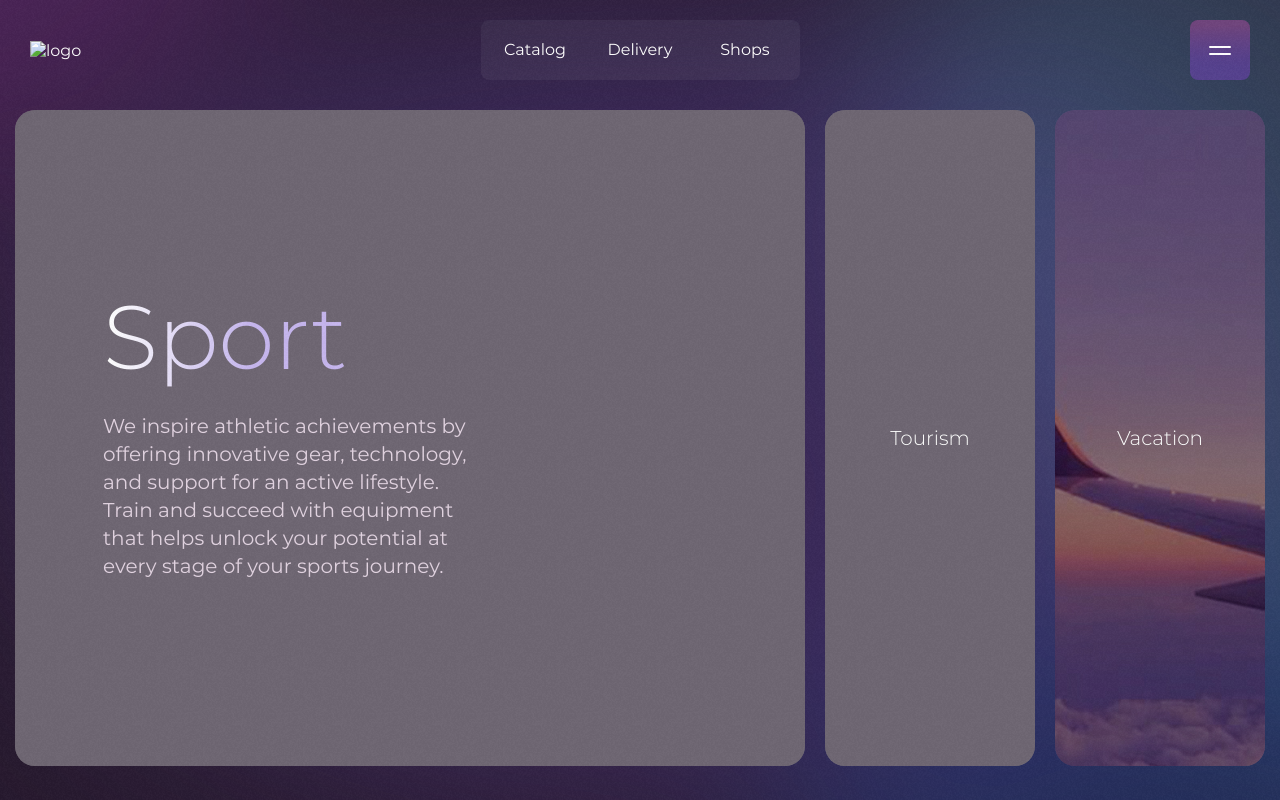
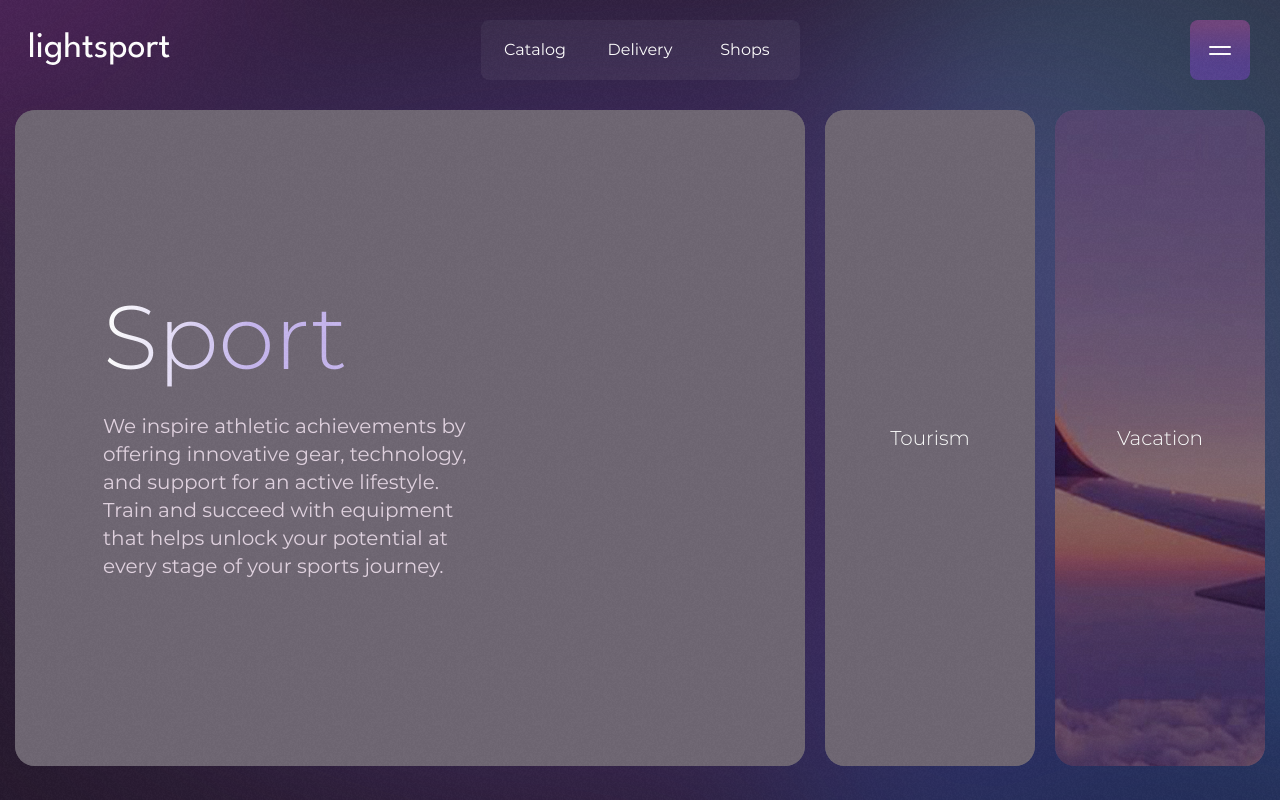
Before and after one commit to ArtKruzhkov/LightSport, a plain HTML site: page index.html in a window 1280 px wide. Shown: the top 800 px of the page. Drawn offline with Linux system fonts and the light colour scheme; the site is published under a folder, as on GitHub Pages, so addresses that start at the root find nothing.

Commit message:
favicon added

```diff
--- a/index.html
+++ b/index.html
@@ -6,6 +6,7 @@
     <meta name="viewport" content="width=device-width, initial-scale=1.0">
     <title>Lightsport</title>
 
+    <link rel="icon" type="image/x-icon" href="favicon.ico">
     <link rel="stylesheet" href="./styles/main.css">
 
     <script src="vendor/gsap/gsap.min.js" defer></script>
@@ -30,7 +31,7 @@
         <div class="top-line">
             <div class="top-line__left">
                 <a href="./index.html" class="logo">
-                    <img src="/assets/images/logo.svg" alt="logo">
+                    <img src="assets/images/logo.svg" alt="logo">
                 </a>
             </div>
             <div class="top-line__center">
```
Also changed, not shown: favicon.ico (added).
